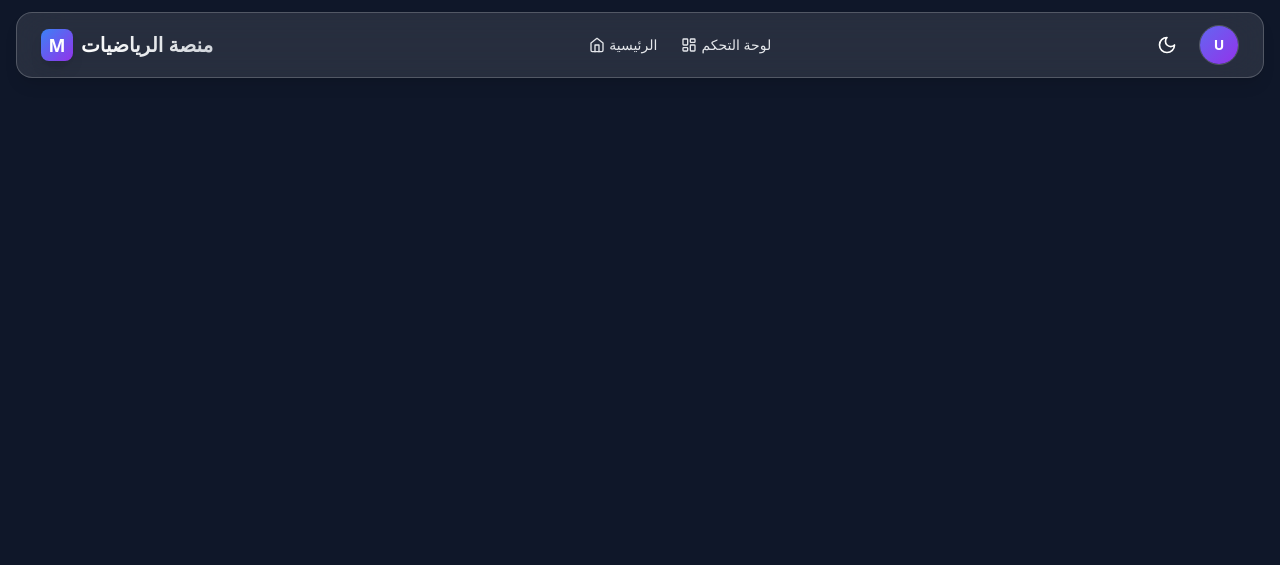
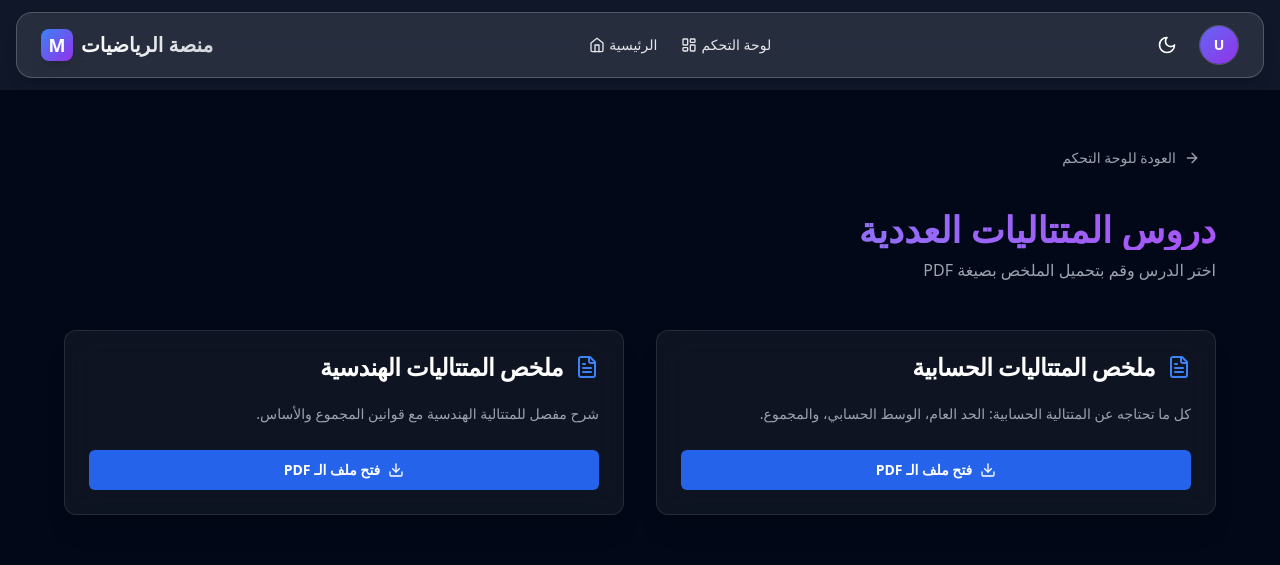
Before and after one commit to jdwraslam65-ux/islammax, a React (Vite) app: page /sequences in a window 1280 px wide. Shown: the top 565 px of the page. Built offline with nearby package versions, Linux system fonts and the light colour scheme; no server answers; sample sign-in values are in the browser's storage; the HTML template or start-up script is replaced by a standard one; what pocketbase would draw is missing.

Commit message:
إضافة صفحة المتتاليات وربطها بلوحة التحكم

```diff
--- a/src/App.jsx
+++ b/src/App.jsx
@@ -11,6 +11,7 @@ import LoginPage from '@/pages/LoginPage.jsx';
 import SignupPage from '@/pages/SignupPage.jsx';
 import DashboardPage from '@/pages/DashboardPage.jsx';
 import { Toaster } from '@/components/ui/toaster';
+import SequencesPage from '@/pages/SequencesPage'; // تأكد من وجود @ لتطابق بقية الملفات
 
 function App() {
   return (
@@ -36,6 +37,16 @@ function App() {
                     </ProtectedRoute>
                   }
                 />
+
+                {/* صفحة المتتاليات الجديدة - أضفناها هنا */}
+                <Route
+                  path="/sequences"
+                  element={
+                    <ProtectedRoute>
+                      <SequencesPage />
+                    </ProtectedRoute>
+                  }
+                />
               </Routes>
             </main>
             <Footer />
@@ -46,4 +57,5 @@ function App() {
     </ThemeProvider>
   );
 }
+
 export default App;
--- a/src/pages/DashboardPage.jsx
+++ b/src/pages/DashboardPage.jsx
@@ -5,14 +5,15 @@ import { Progress } from '@/components/ui/progress';
 import { Button } from '@/components/ui/button';
 import { PlayCircle, BookOpen, Award, Clock } from 'lucide-react';
 import { motion } from 'framer-motion';
+import { useNavigate } from 'react-router-dom'; // 1. أضفنا هذا السطر للتنقل
 import pb from '@/lib/pocketbaseClient';
 
 const DashboardPage = () => {
   const { currentUser } = useAuth();
+  const navigate = useNavigate(); // 2. تفعيل دالة التنقل
   const [units, setUnits] = useState([]);
   const [loading, setLoading] = useState(true);
 
-  // Mock data for units since we might not have them in DB yet
   const defaultUnits = [
     { id: '1', title: 'الدوال العددية', progress: 65, lessons: 12, completed: 8 },
     { id: '2', title: 'المتتاليات', progress: 30, lessons: 8, completed: 2 },
@@ -23,7 +24,6 @@ const DashboardPage = () => {
   useEffect(() => {
     const fetchData = async () => {
       try {
-        // Try to fetch real units if they exist
         const records = await pb.collection('mathUnits').getFullList({
           sort: 'order',
           $autoCancel: false
@@ -33,8 +33,8 @@ const DashboardPage = () => {
           setUnits(records.map(r => ({
             id: r.id,
             title: r.unitName,
-            progress: 0, // Placeholder for real progress logic
-            lessons: 10, // Placeholder
+            progress: 0,
+            lessons: 10,
             completed: 0
           })));
         } else {
@@ -51,8 +51,18 @@ const DashboardPage = () => {
     fetchData();
   }, []);
 
+  // 3. دالة للتعامل مع الضغط على الزر
+  const handleStartStudy = (unitTitle) => {
+    if (unitTitle === 'المتتاليات') {
+      navigate('/sequences'); // يوجه لصفحتك الجديدة
+    } else {
+      console.log(`بدء دراسة: ${unitTitle}`);
+      // هنا يمكنك إضافة توجيه لدروس أخرى مستقبلاً
+    }
+  };
+
   return (
-    <div className="container mx-auto px-4 py-8 space-y-8">
+    <div className="container mx-auto px-4 py-8 space-y-8 text-right" dir="rtl">
       {/* Welcome Section */}
       <motion.div
         initial={{ opacity: 0, y: 20 }}
@@ -61,7 +71,7 @@ const DashboardPage = () => {
       >
         <div>
           <h1 className="text-3xl font-bold text-white mb-2">
-            مرحباً، {currentUser?.name || 'طالب'} 👋
+            مرحباً، {currentUser?.displayName || 'طالبنا العزيز'} 👋
           </h1>
           <p className="text-gray-300">
             واصل تقدمك في التحضير للبكالوريا. أنت تسير في الطريق الصحيح!
@@ -89,7 +99,7 @@ const DashboardPage = () => {
         </div>
       </motion.div>
 
-      {/* Progress Overview */}
+      {/* Units Section */}
       <section>
         <h2 className="text-xl font-semibold text-white mb-4 flex items-center gap-2">
           <BookOpen className="w-5 h-5 text-blue-400" />
@@ -125,7 +135,10 @@ const DashboardPage = () => {
                   </div>
                 </CardContent>
                 <div className="px-6 pb-6">
-                  <Button className="w-full bg-white/10 hover:bg-white/20 text-white border border-white/10">
+                  <Button
+                    onClick={() => handleStartStudy(unit.title)} // 4. ربط الدالة بالزر
+                    className="w-full bg-blue-600 hover:bg-blue-700 text-white border-0 shadow-lg shadow-blue-500/20"
+                  >
                     <PlayCircle className="w-4 h-4 ml-2" />
                     متابعة الدراسة
                   </Button>
--- /dev/null
+++ b/src/pages/SequencesPage.jsx
@@ -0,0 +1,75 @@
+import React from 'react';
+import { motion } from 'framer-motion';
+import { Card, CardHeader, CardTitle, CardContent } from '@/components/ui/card';
+import { Button } from '@/components/ui/button';
+import { FileText, Download, ArrowRight } from 'lucide-react';
+import { useNavigate } from 'react-router-dom';
+
+const lessons = [
+  {
+    id: 1,
+    title: "ملخص المتتاليات الحسابية",
+    description: "كل ما تحتاجه عن المتتالية الحسابية: الحد العام، الوسط الحسابي، والمجموع.",
+    pdfUrl: "رابط_ملف_جوجل_درايف_هنا"
+  },
+  {
+    id: 2,
+    title: "ملخص المتتاليات الهندسية",
+    description: "شرح مفصل للمتتالية الهندسية مع قوانين المجموع والأساس.",
+    pdfUrl: "رابط_ملف_جوجل_درايف_هنا"
+  }
+];
+
+const SequencesPage = () => {
+  const navigate = useNavigate();
+
+  return (
+    <div className="min-h-screen bg-[#020817] text-white py-12 px-6" dir="rtl">
+      <div className="max-w-6xl mx-auto">
+        {/* زر العودة */}
+        <Button
+          variant="ghost"
+          onClick={() => navigate('/dashboard')}
+          className="mb-8 text-gray-400 hover:text-white"
+        >
+          <ArrowRight className="ml-2 h-4 w-4" /> العودة للوحة التحكم
+        </Button>
+
+        <header className="mb-12">
+          <h1 className="text-4xl font-bold bg-gradient-to-r from-blue-400 to-purple-500 bg-clip-text text-transparent">
+            دروس المتتاليات العددية
+          </h1>
+          <p className="text-gray-400 mt-2">اختر الدرس وقم بتحميل الملخص بصيغة PDF</p>
+        </header>
+
+        <div className="grid grid-cols-1 md:grid-cols-2 gap-8">
+          {lessons.map((lesson) => (
+            <motion.div key={lesson.id} whileHover={{ y: -5 }}>
+              <Card className="bg-white/5 border-white/10 backdrop-blur-lg">
+                <CardHeader>
+                  <CardTitle className="flex items-center gap-3 text-white">
+                    <FileText className="text-blue-500" />
+                    {lesson.title}
+                  </CardTitle>
+                </CardHeader>
+                <CardContent>
+                  <p className="text-gray-400 mb-6 text-sm leading-relaxed">
+                    {lesson.description}
+                  </p>
+                  <Button
+                    onClick={() => window.open(lesson.pdfUrl, '_blank')}
+                    className="w-full bg-blue-600 hover:bg-blue-700 text-white font-bold"
+                  >
+                    <Download className="ml-2 h-4 w-4" /> فتح ملف الـ PDF
+                  </Button>
+                </CardContent>
+              </Card>
+            </motion.div>
+          ))}
+        </div>
+      </div>
+    </div>
+  );
+};
+
+export default SequencesPage;
```
